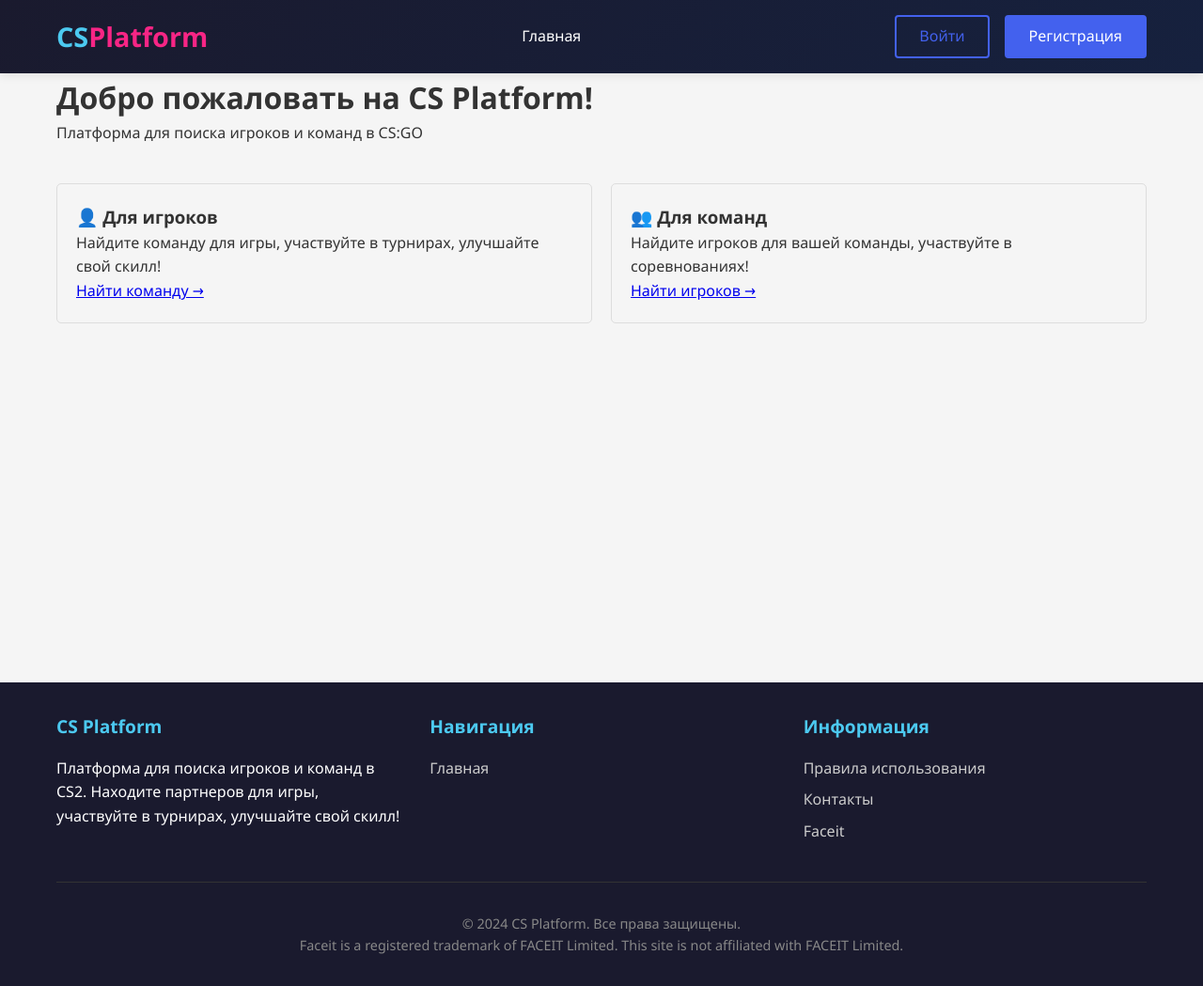
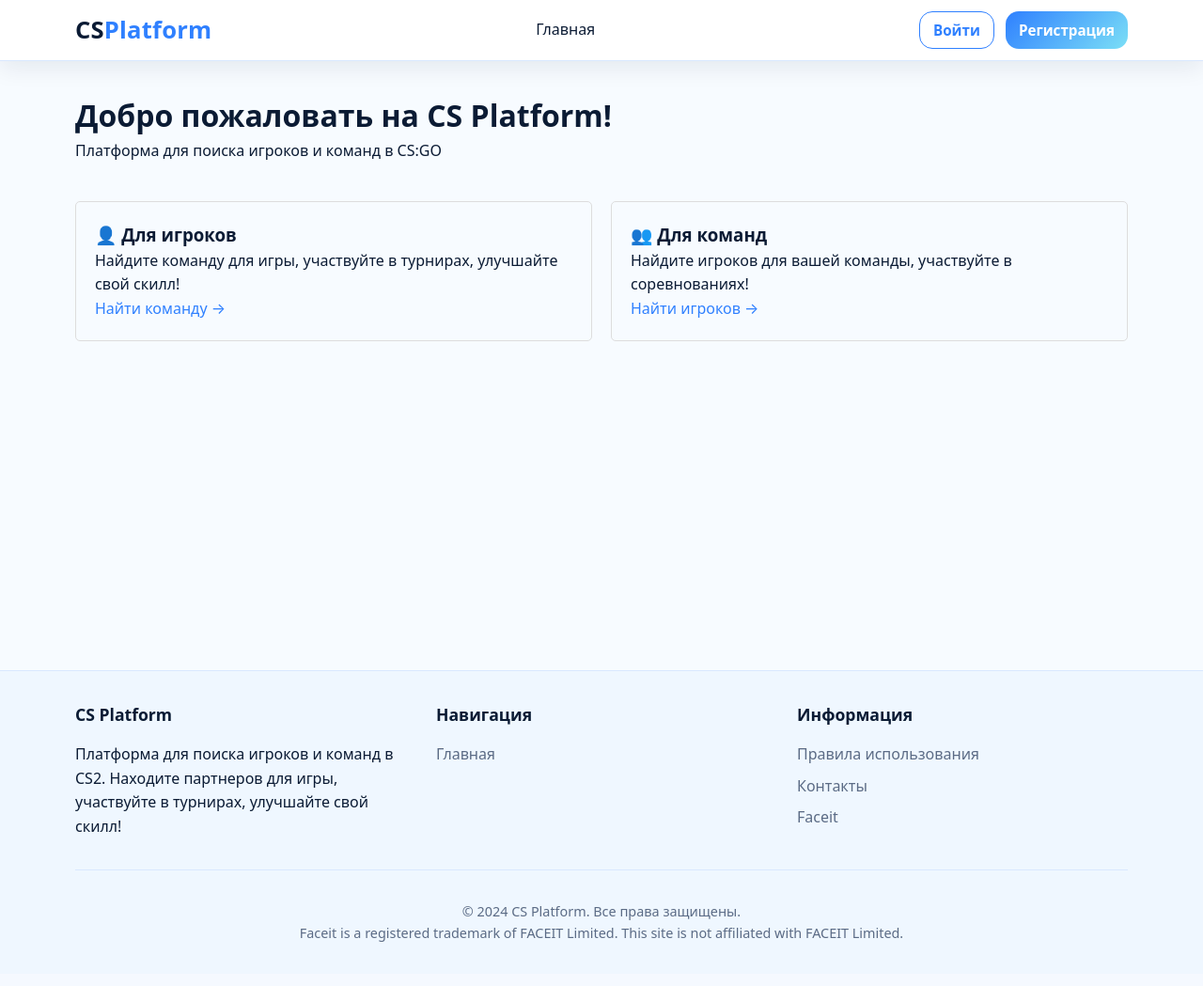
Before and after one commit to carlojovani/cswebsite, a Django app: page / in a window 1280 px wide. Shown: the whole page at 94% size. After the commit the page ends 1002 px from the top, so only its background shows below. Run offline with Django 4.2, Linux system fonts and the light colour scheme.

Commit message:
Apply new theme tokens to base layout

```diff
--- a/users/templates/users/base.html
+++ b/users/templates/users/base.html
@@ -1,114 +1,227 @@
 <!DOCTYPE html>
-<html lang="ru">
+<html lang="ru" class="theme-frost">
 <head>
     <meta charset="UTF-8">
     <meta name="viewport" content="width=device-width, initial-scale=1.0">
     <title>CS Platform - {% block title %}Поиск игроков и команд CS2{% endblock %}</title>
     <style>
+        /* =========================
+           THEME TOKENS (base)
+           ========================= */
+        :root{
+            --radius: 16px;
+            --radius-lg: 20px;
+
+            --shadow-sm: 0 8px 24px rgba(11, 27, 52, .08);
+            --shadow-md: 0 14px 40px rgba(11, 27, 52, .10);
+
+            --ring: 0 0 0 4px rgba(125, 223, 246, .18);
+
+            --font: ui-sans-serif, system-ui, -apple-system, "Inter", "Segoe UI", Roboto, Arial, sans-serif;
+        }
+
+        /* =========================
+           THEME A — Frost
+           ========================= */
+        html.theme-frost{
+            --bg: #F7FBFF;
+            --surface: #FFFFFF;
+            --surface-2: #EFF7FF;
+            --border: #D9E8FF;
+
+            --text: #0B1B34;
+            --muted: #5B6B85;
+
+            --primary: #2F80FF;
+            --accent: #7BDFF6;
+
+            --grad-primary: linear-gradient(135deg, #2F80FF 0%, #7BDFF6 100%);
+            --grad-hero: radial-gradient(700px circle at 20% 0%, rgba(47,128,255,.18), transparent 60%);
+        }
+
+        /* =========================
+           THEME B — Glass
+           ========================= */
+        html.theme-glass{
+            --bg: #F4FAFF;
+            --surface: rgba(255,255,255,.72);
+            --surface-2: rgba(239,247,255,.75);
+            --border: rgba(47,128,255,.18);
+
+            --text: #0B1B34;
+            --muted: #566784;
+
+            --primary: #1E6BFF;
+            --accent: #60E6FF;
+
+            --grad-primary: linear-gradient(135deg, #1E6BFF 0%, #60E6FF 100%);
+            --grad-hero: radial-gradient(800px circle at 50% 0%, rgba(96,230,255,.18), transparent 60%);
+        }
+
+        /* =========================
+           THEME C — Competitive
+           ========================= */
+        html.theme-competitive{
+            --bg: #F6FAFF;
+            --surface: #FFFFFF;
+            --surface-2: #F0F7FF;
+            --border: #DCEBFF;
+
+            --text: #0A1020;
+            --muted: #64748B;
+
+            --primary: #2563EB;
+            --accent: #38BDF8;
+
+            --grad-primary: linear-gradient(135deg, #2563EB 0%, #38BDF8 100%);
+            --grad-hero: radial-gradient(900px circle at 50% 0%, rgba(56,189,248,.20), transparent 62%);
+        }
+
+        /* =========================
+           GLOBAL STYLES
+           ========================= */
         * {
             margin: 0;
             padding: 0;
             box-sizing: border-box;
         }
 
-        body {
-            font-family: 'Segoe UI', Tahoma, Geneva, Verdana, sans-serif;
+        body{
+            margin: 0;
+            font-family: var(--font);
+            background: var(--bg);
+            color: var(--text);
             line-height: 1.6;
-            color: #333;
-            background-color: #f5f5f5;
         }
 
-        .container {
-            max-width: 1200px;
+        a{ color: var(--primary); text-decoration: none; }
+        a:hover{ text-decoration: underline; }
+
+        .container{
+            width: min(1120px, calc(100% - 32px));
             margin: 0 auto;
-            padding: 0 20px;
         }
 
-        /* Header */
+        main {
+            min-height: calc(100vh - 200px);
+            padding: 2rem 0;
+        }
+
+        /* Navbar */
         header {
-            background: linear-gradient(135deg, #1a1a2e 0%, #16213e 100%);
-            color: white;
-            padding: 1rem 0;
-            box-shadow: 0 2px 10px rgba(0, 0, 0, 0.1);
+            position: sticky;
+            top: 0;
+            z-index: 50;
+            border-bottom: 1px solid var(--border);
+            background: var(--surface);
+            box-shadow: var(--shadow-sm);
         }
 
         .header-container {
             display: flex;
             justify-content: space-between;
             align-items: center;
+            height: 64px;
         }
 
         .logo {
-            font-size: 1.8rem;
-            font-weight: bold;
-            color: #4cc9f0;
-            text-decoration: none;
+            font-size: 1.6rem;
+            font-weight: 700;
+            color: var(--text);
+            letter-spacing: 0.2px;
         }
 
         .logo span {
-            color: #f72585;
+            color: var(--primary);
         }
 
         nav ul {
             display: flex;
             list-style: none;
-            gap: 1.5rem;
+            gap: 0.75rem;
         }
 
         nav a {
-            color: white;
-            text-decoration: none;
-            padding: 0.5rem 1rem;
-            border-radius: 4px;
-            transition: all 0.3s ease;
+            color: var(--text);
+            padding: 0.45rem 0.75rem;
+            border-radius: 12px;
+            transition: transform .15s ease, box-shadow .15s ease, color .15s ease;
         }
 
         nav a:hover {
-            background-color: rgba(255, 255, 255, 0.1);
-            color: #4cc9f0;
+            text-decoration: none;
+            color: var(--primary);
+            box-shadow: var(--shadow-sm);
         }
 
         .auth-links {
             display: flex;
-            gap: 1rem;
+            gap: 0.75rem;
             align-items: center;
+            color: var(--muted);
+            font-size: 0.95rem;
         }
 
-        .btn {
-            padding: 0.5rem 1.5rem;
-            border-radius: 4px;
-            text-decoration: none;
-            font-weight: 500;
-            transition: all 0.3s ease;
-            display: inline-block;
+        /* Cards */
+        .card{
+            background: var(--surface);
+            border: 1px solid var(--border);
+            border-radius: var(--radius);
+            box-shadow: var(--shadow-sm);
+            position: relative;
+        }
+        .card.pad{ padding: 16px; }
+        .card:hover{
+            transform: translateY(-2px);
+            transition: transform .15s ease, box-shadow .15s ease;
+            box-shadow: var(--shadow-md);
         }
 
-        .btn-primary {
-            background-color: #4361ee;
-            color: white;
-            border: 2px solid #4361ee;
+        /* Buttons */
+        .btn{
+            display: inline-flex;
+            align-items: center;
+            gap: 10px;
+            height: 40px;
+            padding: 0 14px;
+            border-radius: 14px;
+            border: 1px solid var(--border);
+            background: var(--surface);
+            color: var(--text);
+            cursor: pointer;
+            text-decoration: none;
+            font-weight: 600;
+            transition: box-shadow .15s ease, transform .15s ease;
+        }
+        .btn:hover{ box-shadow: var(--shadow-sm); text-decoration: none; }
+        .btn:focus{ outline: none; box-shadow: var(--ring); }
+
+        .btn-primary{
+            border: 0;
+            background: var(--grad-primary);
+            color: #fff;
+        }
+        .btn-outline{
+            background: transparent;
+            color: var(--primary);
+            border-color: var(--primary);
+        }
+        .btn-outline:hover{
+            box-shadow: var(--shadow-sm);
         }
 
-        .btn-primary:hover {
-            background-color: #3a56d4;
-            border-color: #3a56d4;
+        /* Inputs */
+        .input, select, textarea{
+            width: 100%;
+            border: 1px solid var(--border);
+            background: var(--surface);
+            color: var(--text);
+            border-radius: 14px;
+            padding: 10px 12px;
         }
-
-        .btn-outline {
-            background-color: transparent;
-            color: #4361ee;
-            border: 2px solid #4361ee;
-        }
-
-        .btn-outline:hover {
-            background-color: #4361ee;
-            color: white;
-        }
-
-        /* Main content */
-        main {
-            min-height: calc(100vh - 200px);
-            padding: 2rem 0;
+        .input:focus, select:focus, textarea:focus{
+            outline: none;
+            box-shadow: var(--ring);
         }
 
         /* Messages */
@@ -117,42 +230,40 @@
         }
 
         .alert {
-            padding: 1rem;
-            border-radius: 4px;
+            padding: 1rem 1.25rem;
+            border-radius: 14px;
             margin-bottom: 1rem;
-            border-left: 4px solid;
+            border: 1px solid transparent;
+            background: var(--surface-2);
         }
 
         .alert-success {
-            background-color: #d4edda;
-            border-color: #28a745;
-            color: #155724;
+            border-color: rgba(34, 197, 94, 0.3);
+            color: #166534;
         }
 
         .alert-error {
-            background-color: #f8d7da;
-            border-color: #dc3545;
-            color: #721c24;
+            border-color: rgba(239, 68, 68, 0.3);
+            color: #991b1b;
         }
 
         .alert-warning {
-            background-color: #fff3cd;
-            border-color: #ffc107;
-            color: #856404;
+            border-color: rgba(245, 158, 11, 0.3);
+            color: #92400e;
         }
 
         .alert-info {
-            background-color: #d1ecf1;
-            border-color: #17a2b8;
-            color: #0c5460;
+            border-color: rgba(14, 165, 233, 0.3);
+            color: #0c4a6e;
         }
 
         /* Footer */
         footer {
-            background-color: #1a1a2e;
-            color: white;
+            background-color: var(--surface-2);
+            color: var(--text);
             padding: 2rem 0;
             margin-top: 3rem;
+            border-top: 1px solid var(--border);
         }
 
         .footer-content {
@@ -168,9 +279,9 @@
         }
 
         .footer-section h3 {
-            color: #4cc9f0;
+            color: var(--text);
             margin-bottom: 1rem;
-            font-size: 1.2rem;
+            font-size: 1.1rem;
         }
 
         .footer-section ul {
@@ -182,22 +293,35 @@
         }
 
         .footer-section a {
-            color: #ccc;
-            text-decoration: none;
+            color: var(--muted);
             transition: color 0.3s ease;
         }
 
         .footer-section a:hover {
-            color: #4cc9f0;
+            color: var(--primary);
         }
 
         .copyright {
             text-align: center;
             margin-top: 2rem;
             padding-top: 2rem;
-            border-top: 1px solid #333;
-            color: #888;
+            border-top: 1px solid var(--border);
+            color: var(--muted);
             font-size: 0.9rem;
+        }
+
+        /* Accent line on hover for Competitive */
+        html.theme-competitive .card:hover{
+            box-shadow: var(--shadow-md);
+        }
+        html.theme-competitive .card:hover::before{
+            content:"";
+            position:absolute;
+            inset: 0;
+            border-radius: var(--radius);
+            pointer-events:none;
+            border-top: 3px solid transparent;
+            border-image: linear-gradient(90deg, var(--primary), var(--accent)) 1;
         }
 
         /* Responsive */
@@ -205,6 +329,8 @@
             .header-container {
                 flex-direction: column;
                 gap: 1rem;
+                height: auto;
+                padding: 1rem 0;
             }
 
             nav ul {
@@ -214,6 +340,7 @@
 
             .auth-links {
                 justify-content: center;
+                flex-wrap: wrap;
             }
         }
     </style>
```
